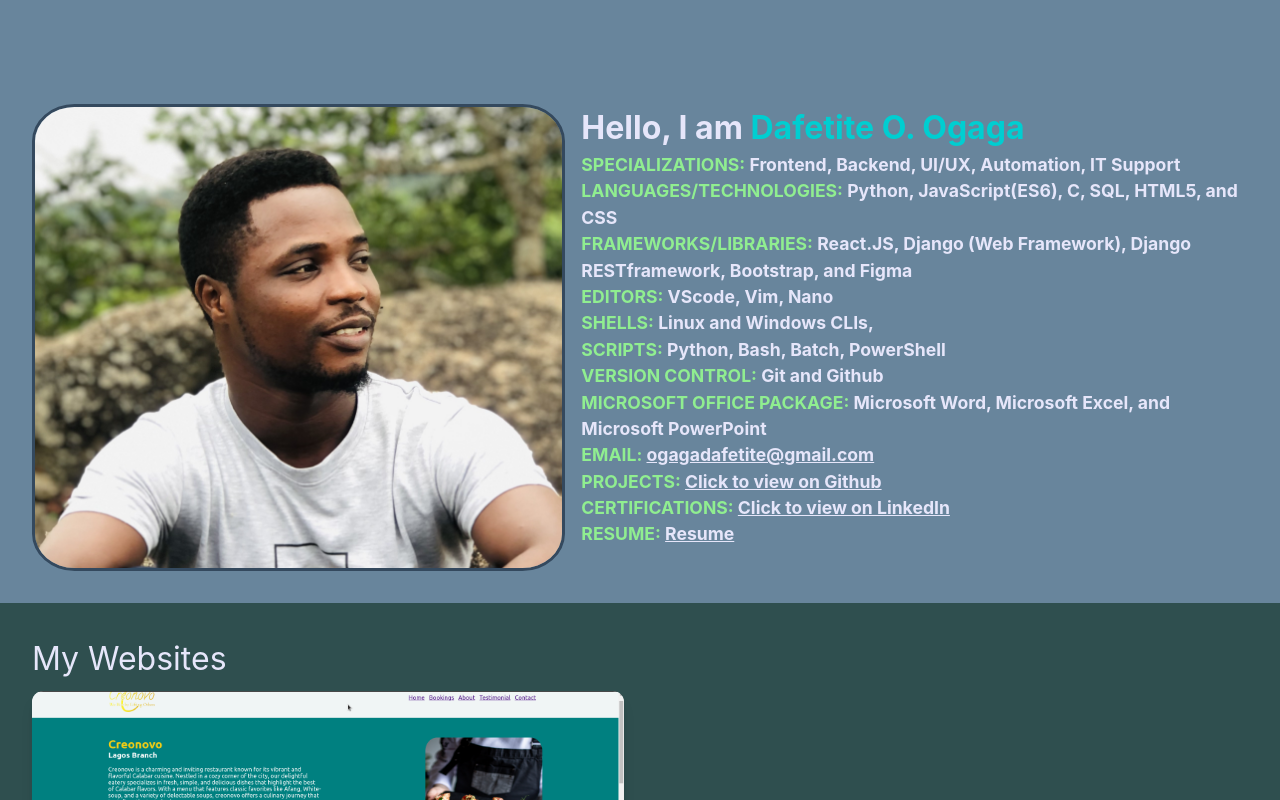
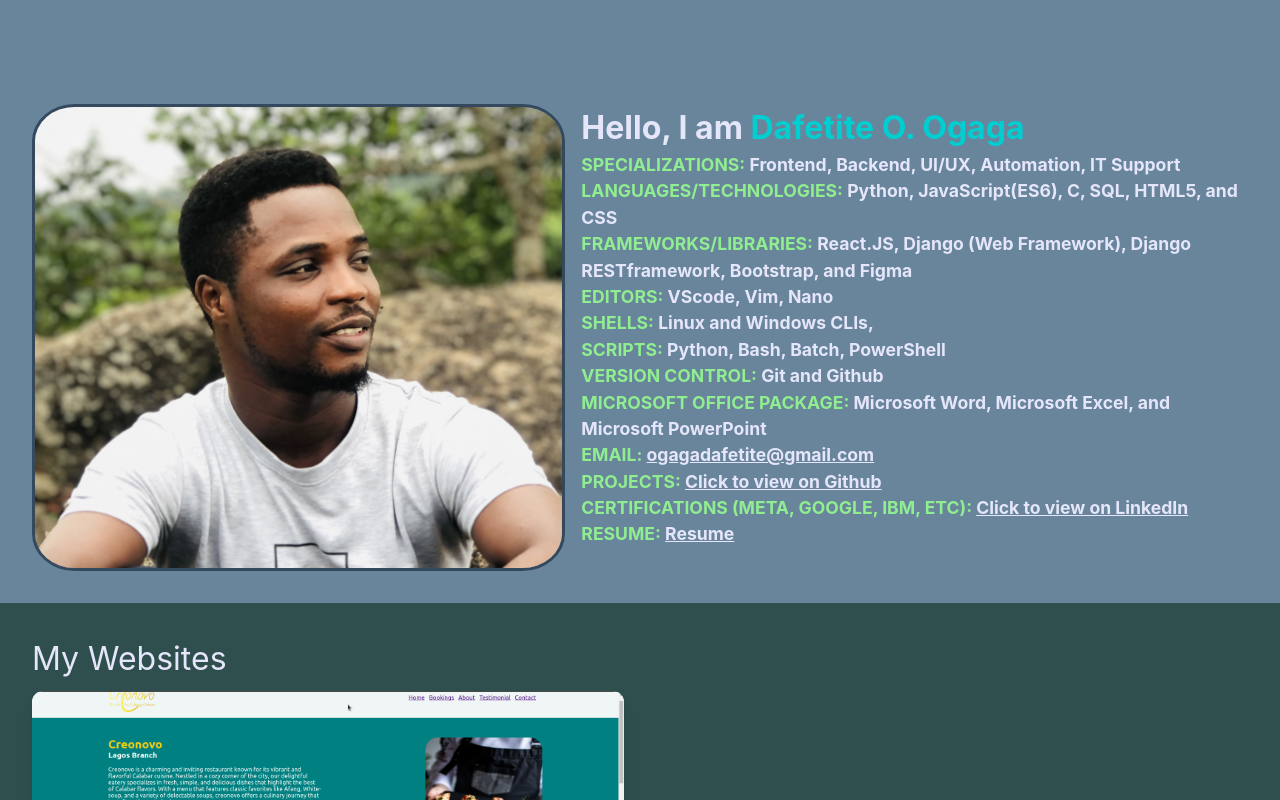
Before and after one commit to DafetiteOgaga/dafetite, a React (Create React App) app: page / in a window 1280 px wide. Shown: the top 800 px of the page. Built offline with nearby package versions, Linux system fonts and the light colour scheme.

Commit message:
changes: added institutions

```diff
--- a/src/components/LandingSection.js
+++ b/src/components/LandingSection.js
@@ -43,7 +43,7 @@ const links = {
       url: `https://github.com/DafetiteOgaga/`,
       linkName: "Click to view on Github",
       },
-  certifications: { title: "Certifications",
+  certifications: { title: "Certifications (Meta, Google, IBM, etc)",
       url: `https://www.linkedin.com/in/ogagadafetite/details/certifications/`,
       linkName: "Click to view on LinkedIn",
       },
```
